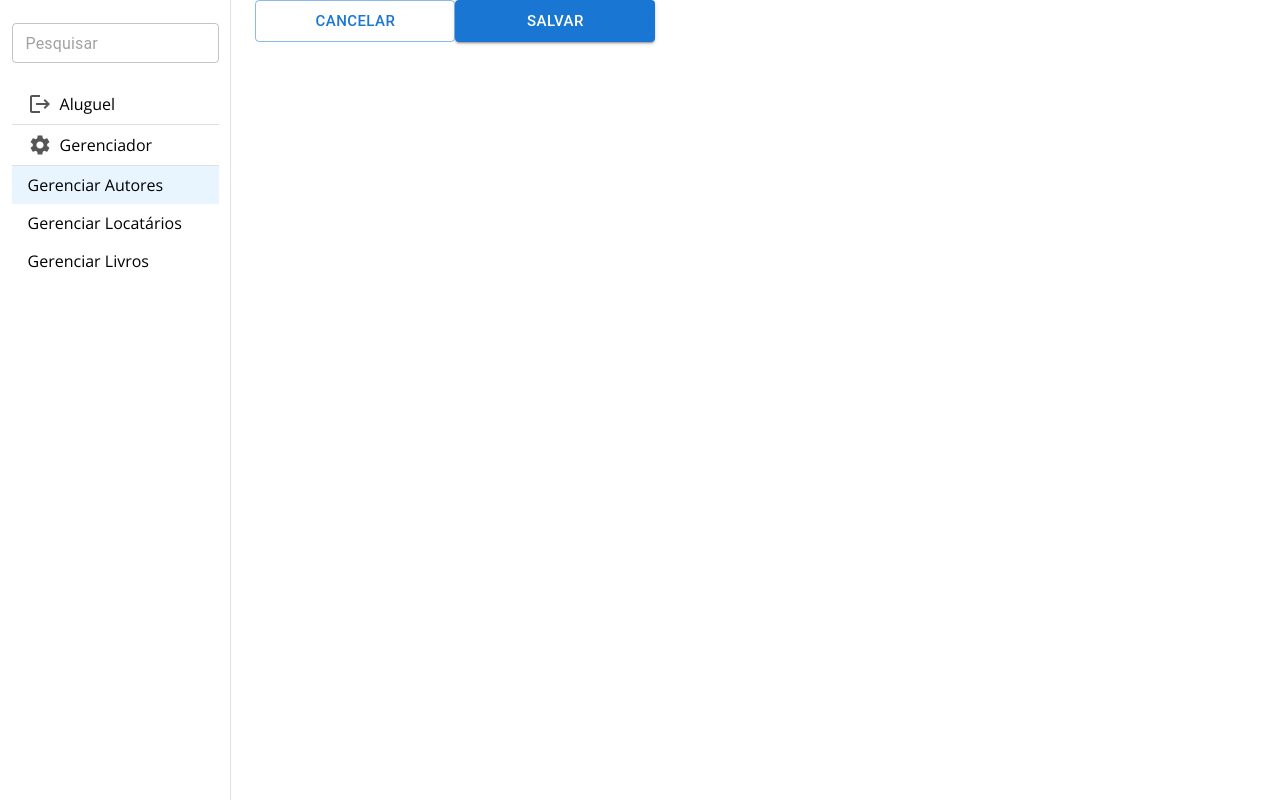
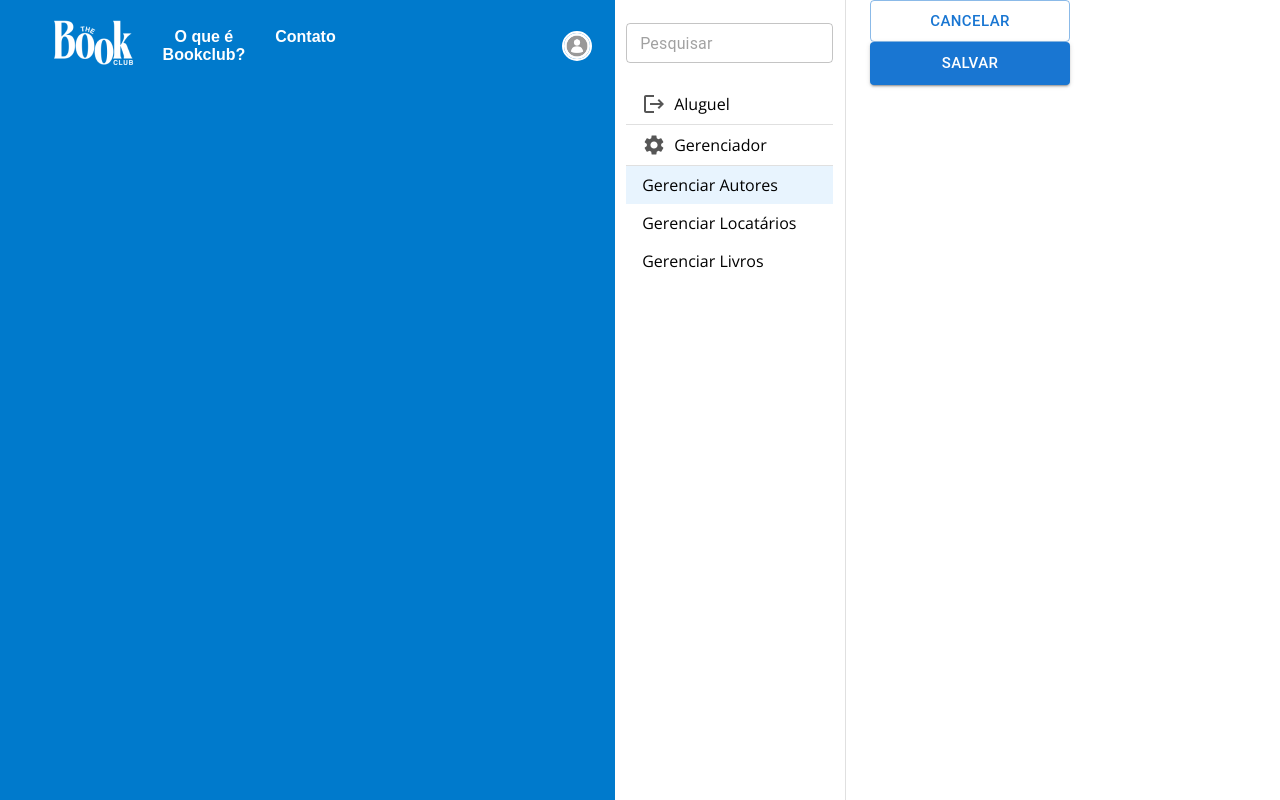
Before and after one commit to TheBookClubDB/TheBookClub-Front, a React (Vite) app: page /criar-autor in a window 1280 px wide. Built offline with nearby package versions, Linux system fonts and the light colour scheme.

Commit message:
fix: Conserta Importação

```diff
--- a/src/pages/FormAutor/index.tsx
+++ b/src/pages/FormAutor/index.tsx
@@ -1,10 +1,12 @@
 import { Box, Container } from '@mui/material'
 import Sidebar from '../../components/Sidebar'
 import Botao from '../../components/botao/Botao';
+import Header from '../../components/Header';
 
 const FormAutor = () => {
   return (
     <Box sx={{ display: 'flex'}}>
+      <Header/>
       <Sidebar item="autor"/>
       <Container>
         <Botao texto="cancelar" variante="outlined" onClick={() => {}} />
```
